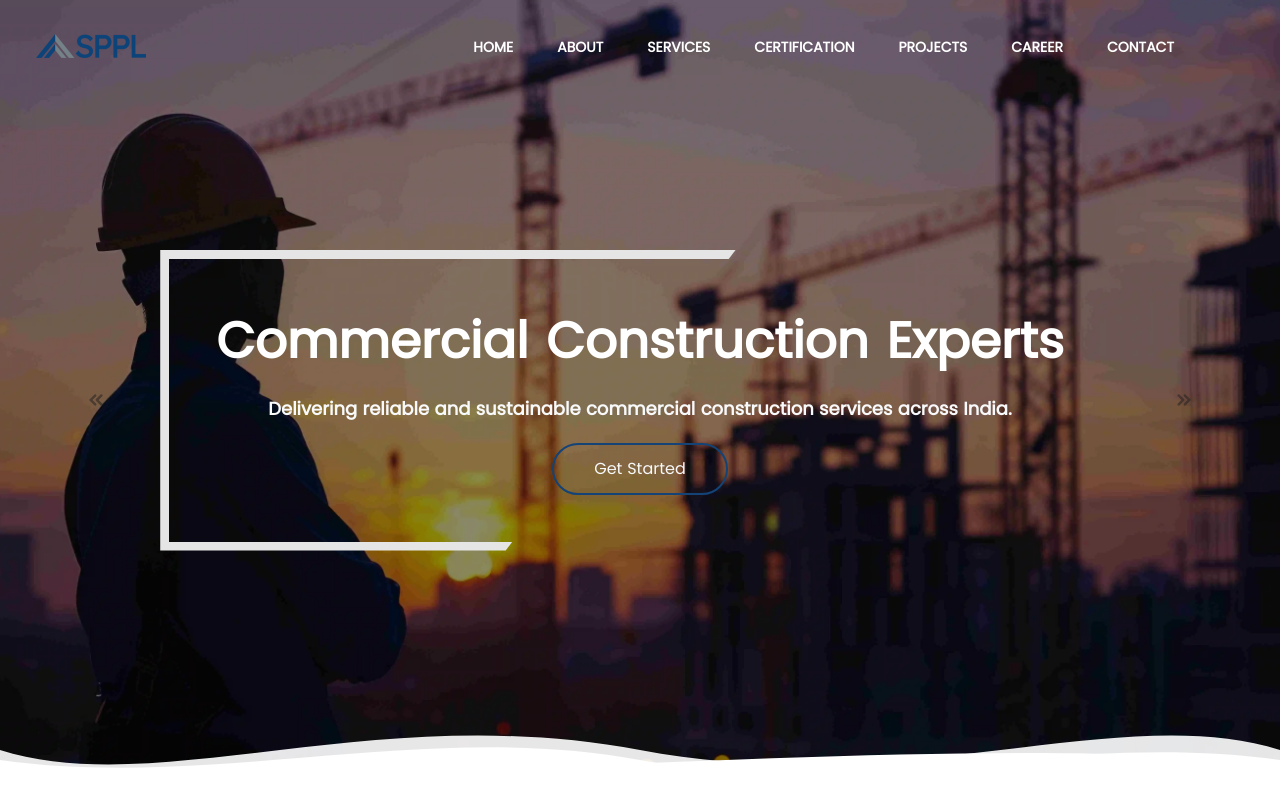
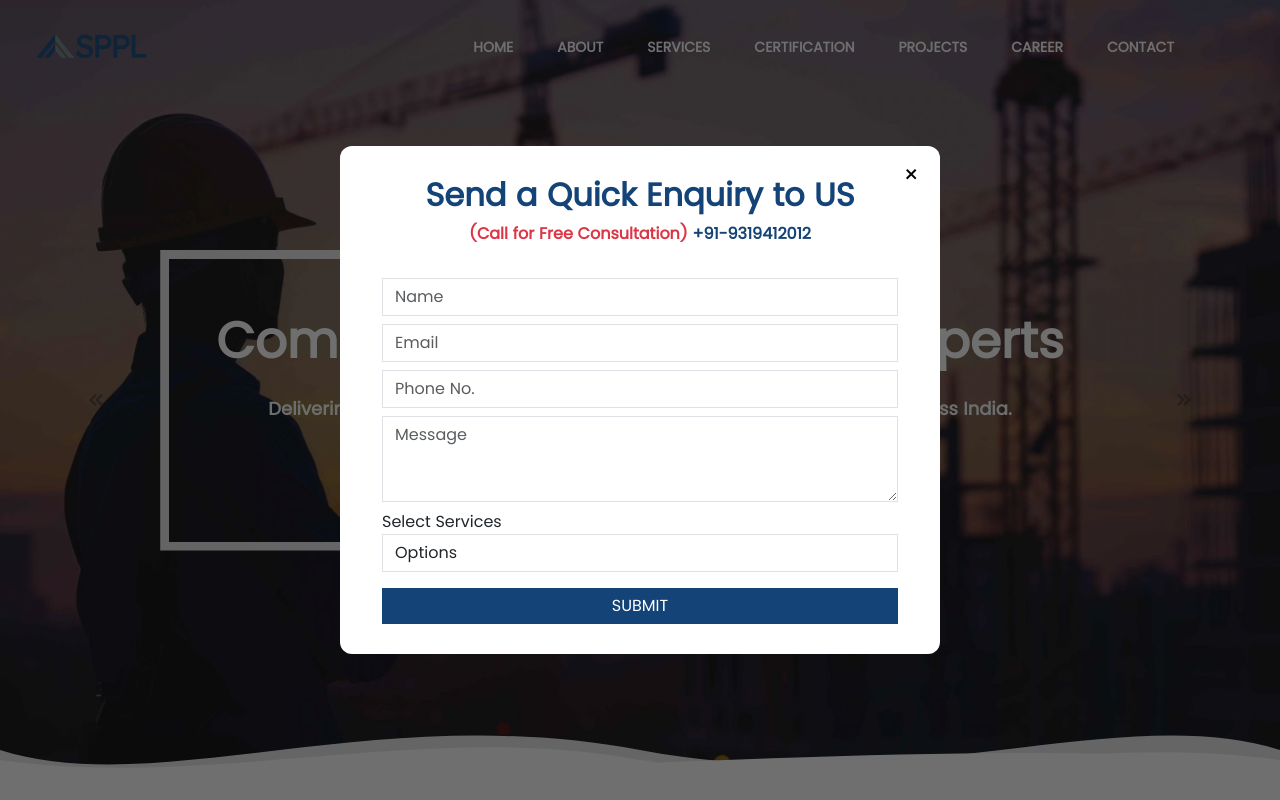
Before and after one commit to deke-r/senseProjectsNextJs, a Next.js app: page / in a window 1280 px wide. Shown: the top 800 px of the page. Built offline with nearby package versions, Linux system fonts and the light colour scheme.

Commit message:
changes added

```diff
--- a/app/globals.css
+++ b/app/globals.css
@@ -140,32 +140,32 @@ html, body {
     margin: 0;
     text-align: center;
   }
-/* WebKit Browsers (Chrome, Edge, Safari) */
+
 ::-webkit-scrollbar {
-  width: 20px;
+  width: 5px;
   height: 20px;
-  border-radius: 0 !important;
+  border-radius: 0px;
 }
 
 ::-webkit-scrollbar-track {
   background: #f1f1f1;
-  border-radius: 0 !important;
+ border-radius: 0px;
 }
 
 ::-webkit-scrollbar-thumb {
   background: #134377;
   border-radius: 0 !important;
+  background-clip: border-box;
+  border: 0px solid transparent;
 }
+
+
 
 ::-webkit-scrollbar-thumb:hover {
   background: #0c2e58;
 }
 
-/* Firefox */
-* {
-  scrollbar-width: thin;
-  scrollbar-color: #134377 #f1f1f1;
-}
+
 
 
 .bg-o{
--- a/app/page.js
+++ b/app/page.js
@@ -75,7 +75,7 @@ import PopupForm from '@/components/PopupForm';
 export default function HomePage() {
   return (
     <>
-    {/* <PopupForm/> */}
+    <PopupForm/>
       <div className="banner-top">
         <Carosuel />
         <div className="video-overlay"></div>
```
